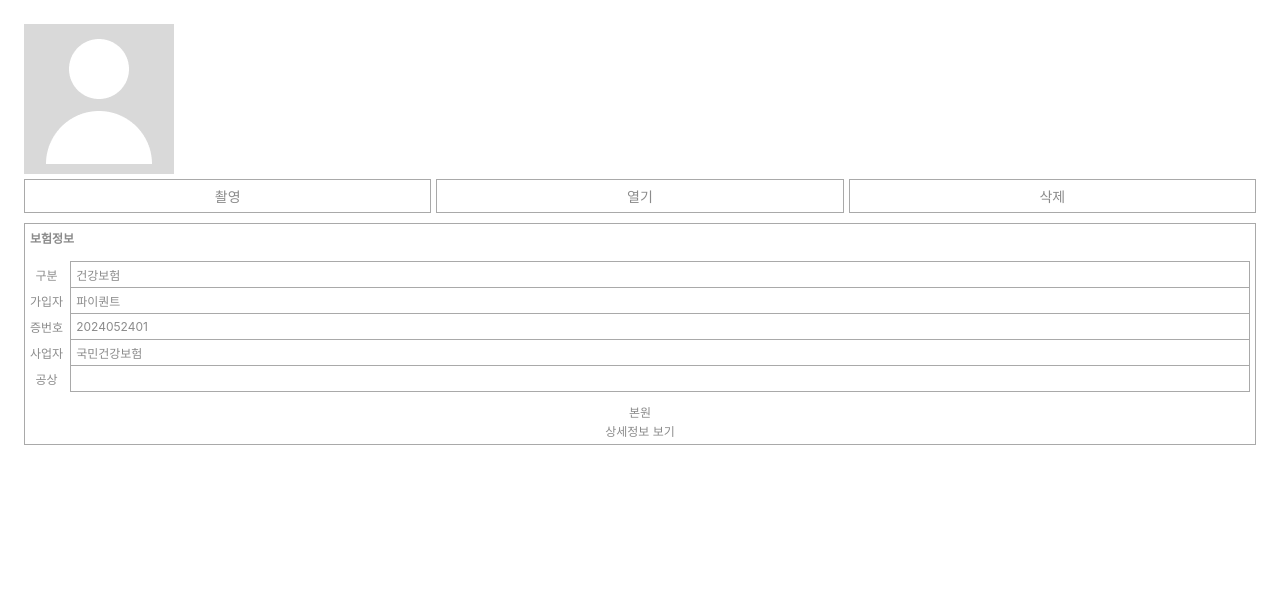
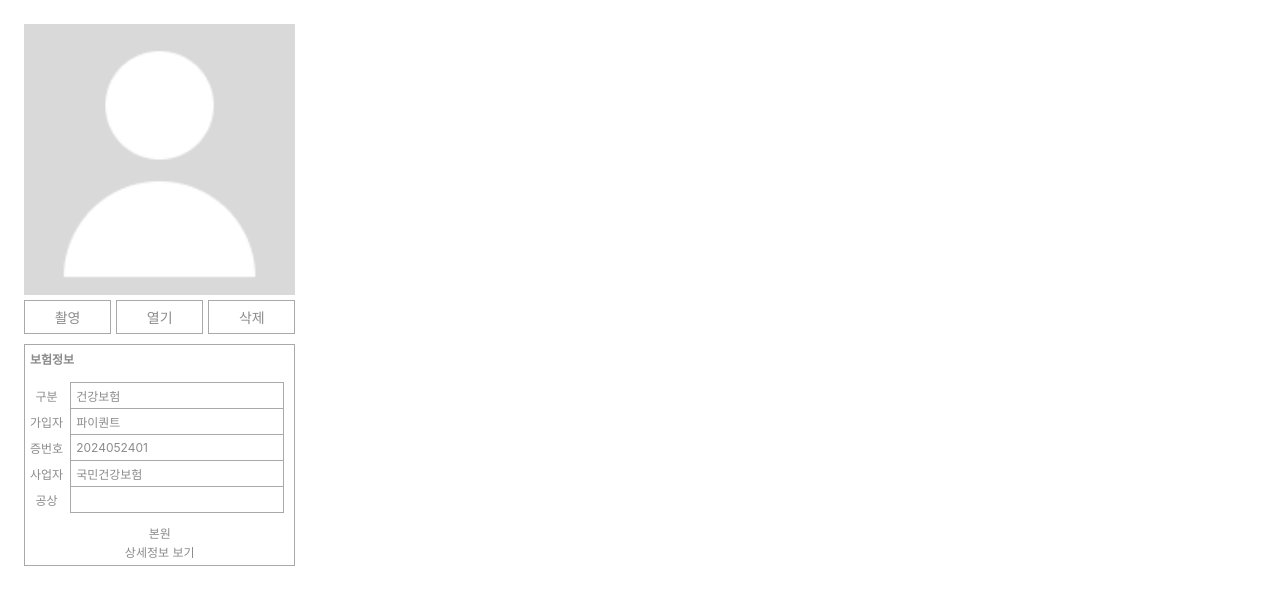
Before and after one commit to hyo-4/biom, a Vue app: page /#/menu2 in a window 1280 px wide. Shown: the top 604 px of the page. Built offline with nearby package versions, Linux system fonts and the light colour scheme.

Commit message:
[Style] 배치 수정

```diff
--- a/src/views/Menu/MenuPage2.vue
+++ b/src/views/Menu/MenuPage2.vue
@@ -72,7 +72,7 @@
 
 <style lang="scss">
 .profile-page {
-  width: 100%;
+  width: 24%;
   height: 100%;
   padding: 1rem;
   box-sizing: border-box;
@@ -88,9 +88,7 @@
     gap: 5px;
   }
   &__image {
-    width: 150px;
-    height: 150px;
-    flex-shrink: 0;
+    width: 100%;
   }
   &__profile_button {
     flex: 1;
@@ -137,6 +135,7 @@
     flex: 1;
     display: flex;
     flex-direction: column;
+    padding-right: 5px;
   }
   &__profile_information_footer {
     flex: 1;
```
